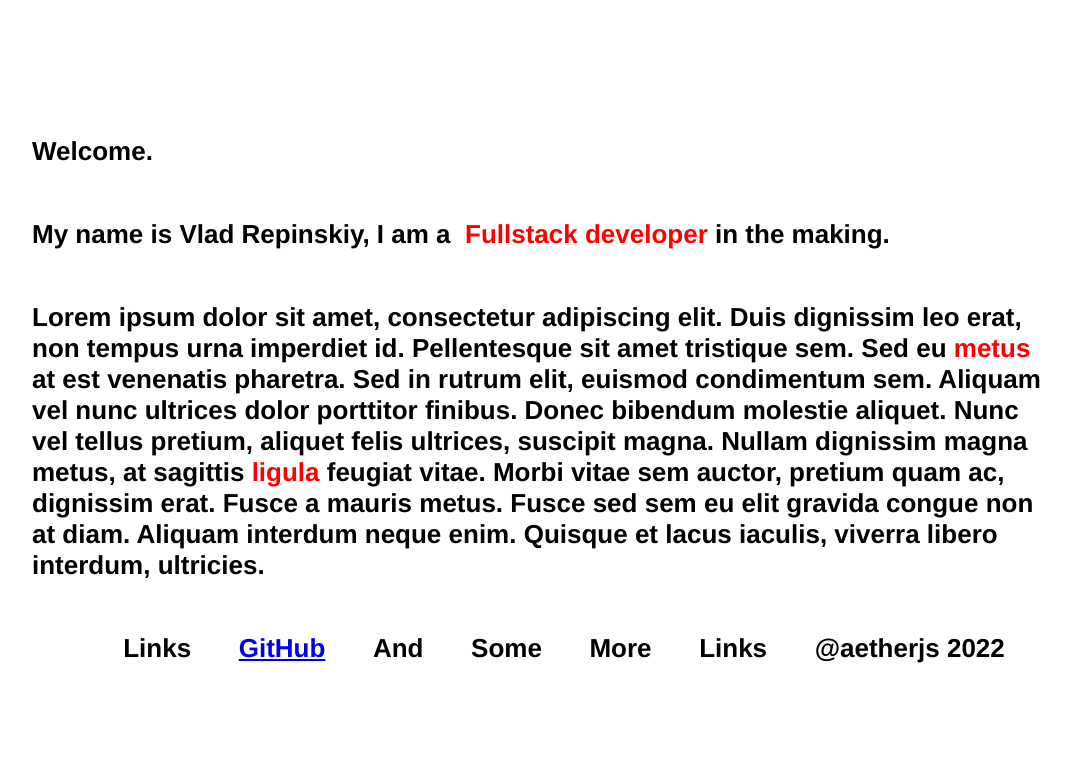
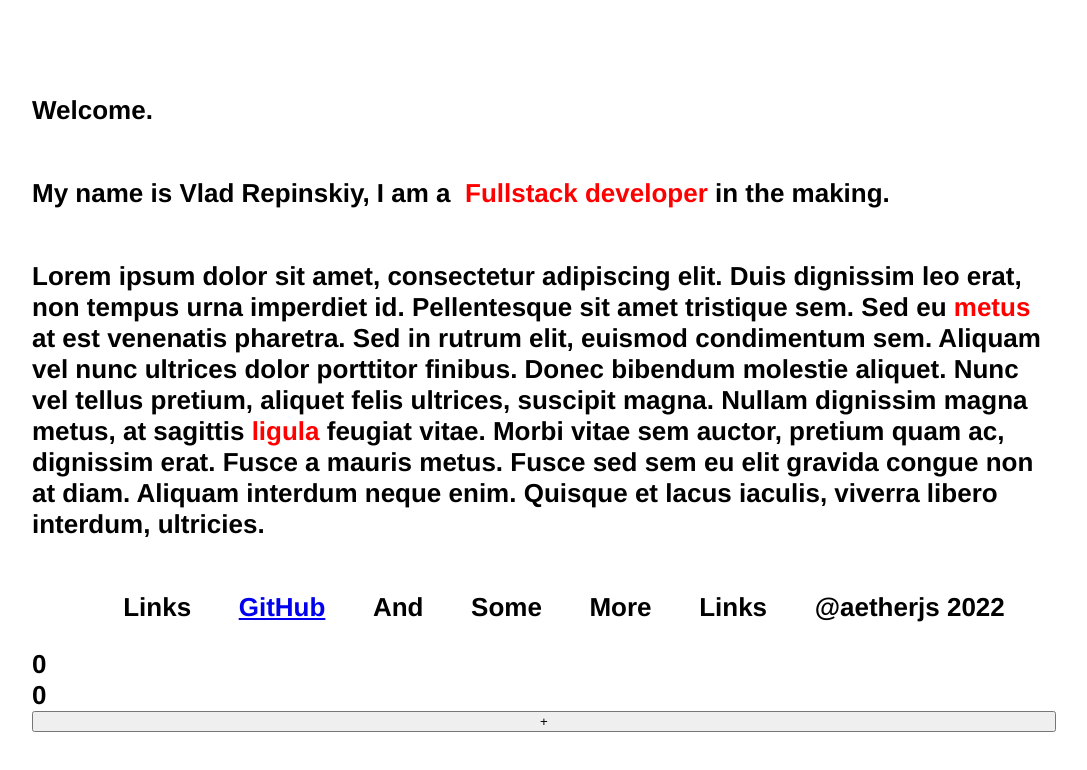
Before and after one commit to aetherjs/vladrepinsky, a React (Create React App) app: page / in a window 1280 px wide. Shown: the top 770 px of the page, without its empty margins (96-1183 px from the left). Built offline with nearby package versions, Linux system fonts and the light colour scheme.

Commit message:
creatre first react component

```diff
--- a/src/App.tsx
+++ b/src/App.tsx
@@ -1,6 +1,7 @@
 import React from 'react'
 import styles from './App.module.css'
 import { Footer } from './components/footer/footer'
+import { ToggleTheme } from './components/toggle-theme'
 
 function App() {
 	return (
@@ -23,6 +24,7 @@ function App() {
 					Quisque et lacus iaculis, viverra libero interdum, ultricies.
 				</p>
 				<Footer />
+				<ToggleTheme test={0} />
 			</div>
 		</div>
 	)
--- /dev/null
+++ b/src/components/toggle-theme/index.ts
@@ -0,0 +1 @@
+export * from './toggle-theme'
--- /dev/null
+++ b/src/components/toggle-theme/toggle-theme.tsx
@@ -0,0 +1,35 @@
+import React from 'react'
+
+export interface ToggleThemeProps {
+	test: number
+}
+
+export interface ToggleThemeState {
+	test: number
+}
+
+export class ToggleTheme extends React.Component<ToggleThemeProps, ToggleThemeState> {
+
+	constructor(props: ToggleThemeProps) {
+		super(props)
+		this.state = {test: props.test}
+
+		this.increment = this.increment.bind(this)
+	}
+
+	increment() {
+		this.setState((state) => {
+			return {test: state.test + 1}
+		})
+	}
+
+	render() {
+		return (
+			<>
+				<div>{this.props.test}</div>
+				<div>{this.state.test}</div>
+				<button onClick={this.increment}>+</button>
+			</>
+		)
+	}
+}
```
